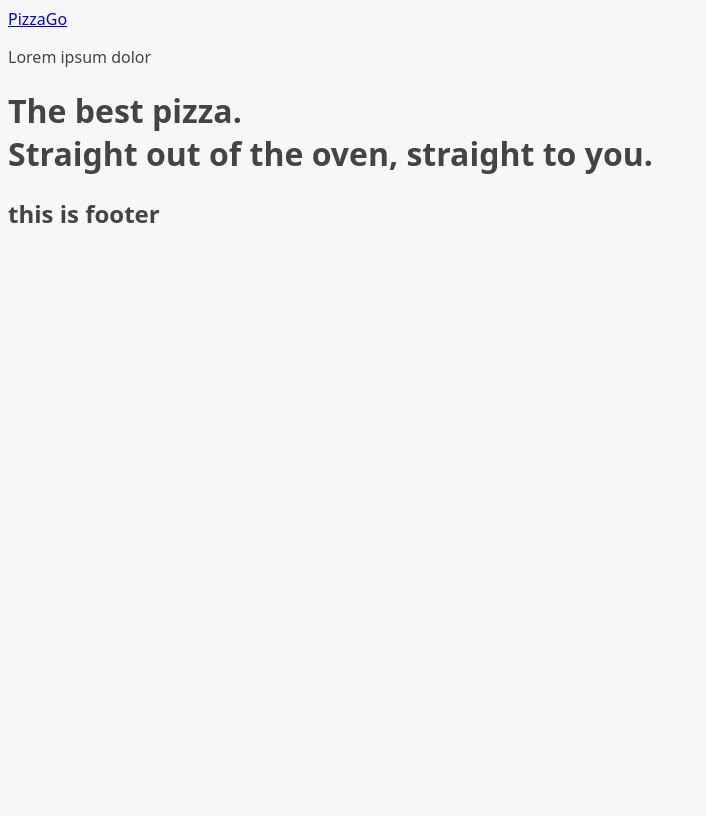
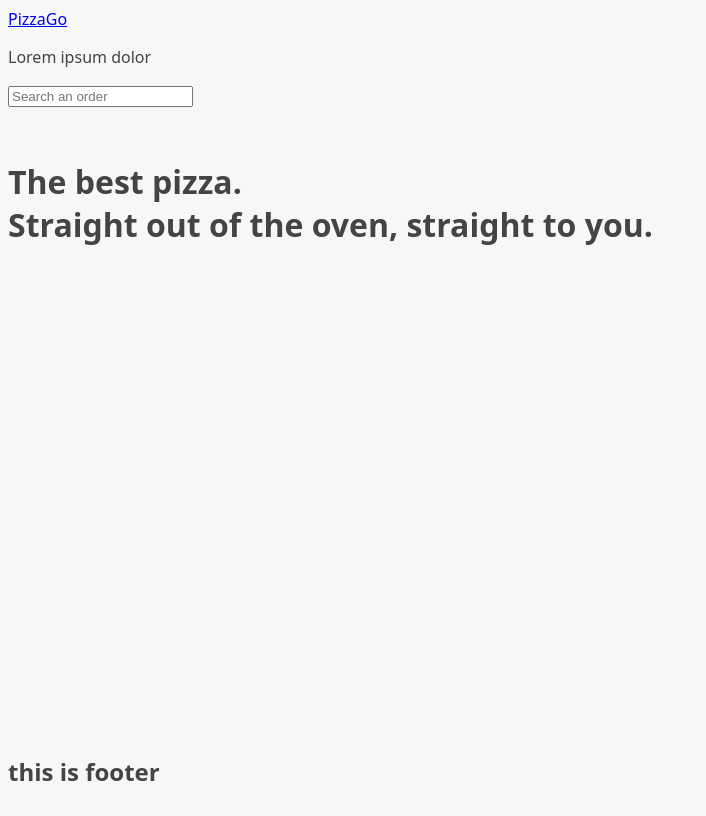
Before and after one commit to Mohamed-Maghraby/pizzago, a React (Vite) app: page / in a window 1280 px wide. Shown: the whole page, without its empty margins (0-706 px from the left). Built offline with nearby package versions, Linux system fonts and the light colour scheme.

Commit message:
SearchOrder component with loader to fetch data

```diff
--- a/src/App.jsx
+++ b/src/App.jsx
@@ -1,17 +1,23 @@
 import { createBrowserRouter, RouterProvider } from "react-router"
 import Home from './ui/Home'
-import Menu, {loader as menuLoader} from './features/menu/Menu'
-import Order from './features/order/Order'
+import Menu, {loader as menuLoader} from './features/menu/Menu' //import named fn loader and name as menuLoader
+import Order, {loader as orderLoader} from './features/order/Order'
 import CreateOrder from './features/order/CreateOrder'
 import Cart from './features/cart/Cart'
 import AppLayout from "./ui/AppLayout"
+import Error from "./ui/Error"
 
 
 function App() {
-  /*This syntax is new in react-router v.6, and it's necessary to enable data loading*/
+  /*
+  This syntax is new in react-router v.6, and it's necessary to enable data loading
+  Using loader property to assign a loader function, which fetches data from a server
+  ErrorElement: is a property can be assigned in every route which displays an element
+  */
   const router = createBrowserRouter([
     {
       element: <AppLayout />,
+      errorElement: <Error/>,
       children: [
         {
           path: "/",
@@ -20,7 +26,8 @@ function App() {
         {
           path: "/menu",
           element: <Menu />,
-          loader: menuLoader
+          loader: menuLoader,
+          errorElement: <Error/>
         },
         {
           path: "/cart",
@@ -36,7 +43,9 @@ function App() {
         },
         {
           path: "/order/:orderId",
-          element: <Order />
+          element: <Order />,
+          loader: orderLoader,
+          errorElement: <Error/>
         },
       ]
     },
--- a/src/features/menu/Menu.jsx
+++ b/src/features/menu/Menu.jsx
@@ -3,6 +3,10 @@ import { useLoaderData } from 'react-router';
 import {getMenu} from '../../services/apiRestaurant'
 
 function Menu() {
+  /*
+  using useLoaderData hook to fetch get the data fetched in the loader, react-router knows exactly which loader
+  associated with which router since you defined the loader inside the menu defining path in createBrowserRouter
+  */
   const menu = useLoaderData()
   return (
     <div>
@@ -13,6 +17,7 @@ function Menu() {
     </div>
   )
 }
+//creating a loader fn, inside we use getMenu methods from fns implemented in apiRestaurant
 export async function loader () {
   try {
     const menu = await getMenu()
--- a/src/features/order/Order.jsx
+++ b/src/features/order/Order.jsx
@@ -1,5 +1,7 @@
 // Test ID: IIDSAT
 
+import { useLoaderData } from "react-router";
+import { getOrder } from "../../services/apiRestaurant";
 import {
   calcMinutesLeft,
   formatCurrency,
@@ -42,6 +44,8 @@ const order = {
 };
 
 function Order() {
+  const order = useLoaderData()
+  console.log(order);
   // Everyone can search for all orders, so for privacy reasons we're gonna gonna exclude names or address, these are only for the restaurant staff
   const {
     id,
@@ -83,4 +87,13 @@ function Order() {
   );
 }
 
+/*
+loader fn takes an object, which has a params props, allows us to read url
+params from that router since we can't access useParams in normal fn just component
+*/
+export async function loader({ params }) {
+  const order = await getOrder(params.orderId)
+  return order;
+}
+
 export default Order;
--- /dev/null
+++ b/src/features/order/SearchOrder.jsx
@@ -0,0 +1,24 @@
+import React, { useState } from 'react'
+import { useNavigate } from 'react-router'
+
+function SearchOrder() {
+    const [query, setQuery] = useState("")
+    const navigate = useNavigate()
+    function handleSubmit (e) {
+        e.preventDefault()
+        navigate(`/order/${query}`)
+        setQuery("")
+    }
+  return (
+   <form onSubmit={handleSubmit}>
+        <input
+        type="search"
+        placeholder='Search an order'
+        value={query}
+        onChange={(e)=>setQuery(e.target.value)}
+        />
+   </form>
+  )
+}
+
+export default SearchOrder
--- a/src/ui/AppLayout.jsx
+++ b/src/ui/AppLayout.jsx
@@ -1,11 +1,21 @@
-import { Outlet } from "react-router"
+import { Outlet, useNavigation } from "react-router"
 import Header from "./Header"
+import Loading from "./Loading"
 
 function AppLayout() {
+    const navigation = useNavigation()
+    const isLoading = navigation.state === 'loading'
+    /*
+    Using AppLayout as the parent route that handle children routes, it's used to define constant UI elements
+    and has a gap that gets filled when a certain route gets triggered, the gap is filled with the
+    component associated with the path
+    */
   return (
-    <div>
+    <div className="layout">
+        {isLoading && <Loading></Loading>}
         <Header></Header>
         <main>
+            {/* using Outlet to render components dynamically based on the navigated router */}
             <Outlet></Outlet>
         </main>
         <footer><h2>this is footer</h2></footer>
--- a/src/ui/Error.jsx
+++ b/src/ui/Error.jsx
@@ -1,12 +1,16 @@
-import { useNavigate } from 'react-router-dom';
+import { useNavigate, useRouteError } from 'react-router';
 
 function NotFound() {
   const navigate = useNavigate();
 
+  // access the error when the route that renders this element occur
+  const error = useRouteError()
+  console.log(error);
+
   return (
     <div>
       <h1>Something went wrong 😢</h1>
-      <p>%MESSAGE%</p>
+      <p>{error.message || error.data}</p>
       <button onClick={() => navigate(-1)}>&larr; Go back</button>
     </div>
   );
--- a/src/ui/Header.jsx
+++ b/src/ui/Header.jsx
@@ -1,10 +1,12 @@
 import { Link } from 'react-router'
+import SearchOrder from '../features/order/SearchOrder'
 
 function Header() {
   return (
     <div>
         <Link to='/'>PizzaGo</Link>
         <p>Lorem ipsum dolor</p>
+        <SearchOrder></SearchOrder>
     </div>
   )
 }
--- /dev/null
+++ b/src/ui/Loading.jsx
@@ -0,0 +1,9 @@
+import React from 'react'
+
+function Loading() {
+  return (
+    <div className='loader'></div>
+  )
+}
+
+export default Loading
```
